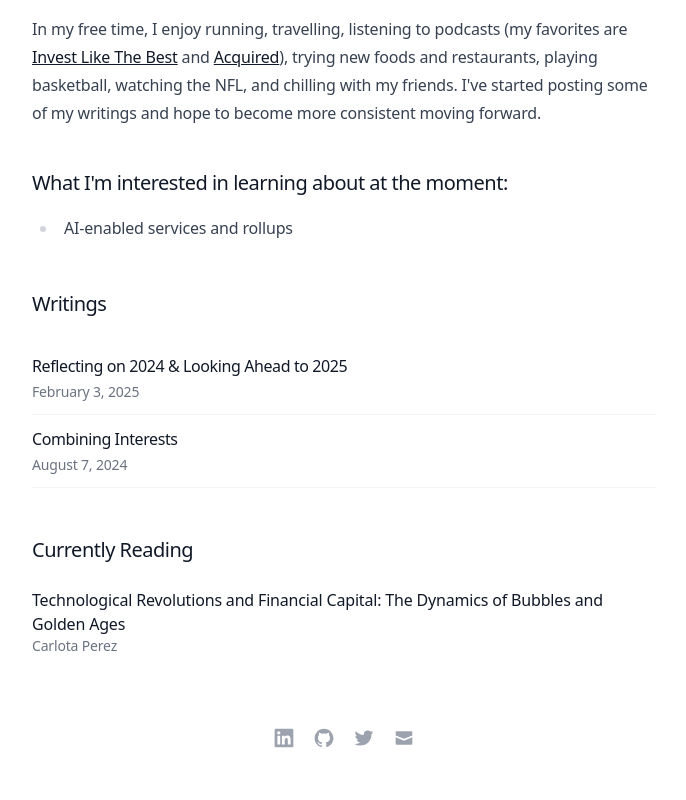
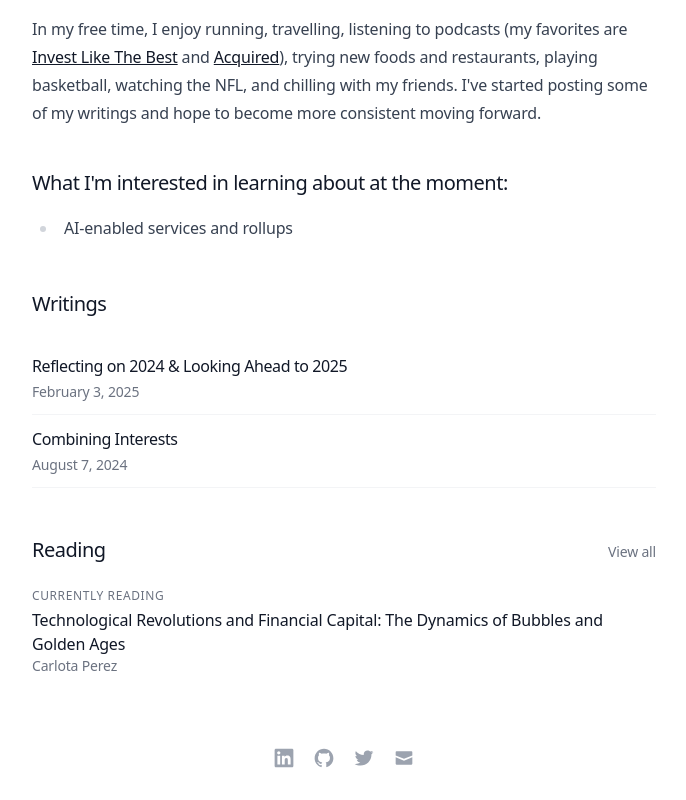
Before and after one commit to arifaulakh/personal-website, a Next.js app: page / in a window 1280 px wide. Shown: the part 481-1281 px from the top of the page, without its empty margins (296-982 px from the left). Built offline with nearby package versions, Linux system fonts and the light colour scheme.

Commit message:
Clarify homepage reading section

```diff
--- a/app/page.tsx
+++ b/app/page.tsx
@@ -49,17 +49,24 @@ const HomePage = () => {
 
             {currentlyReading.length > 0 && (
                 <>
-                    <div className="mt-12 mb-6">
-                        <Link href="/reading">
-                            <h2 className="text-xl font-medium text-gray-900 dark:text-gray-100 hover:text-gray-600 dark:hover:text-gray-400 transition-colors duration-200">
-                                Currently Reading
-                            </h2>
+                    <div className="mt-12 mb-6 flex items-baseline justify-between gap-4">
+                        <h2 className="text-xl font-medium text-gray-900 dark:text-gray-100">
+                            Reading
+                        </h2>
+                        <Link
+                            href="/reading"
+                            className="text-sm text-gray-500 dark:text-gray-400 hover:text-gray-900 dark:hover:text-gray-100 transition-colors duration-200"
+                        >
+                            View all
                         </Link>
                     </div>
 
                     <div className="space-y-3">
                         {currentlyReading.map((book) => (
                             <div key={`${book.title}-${book.author}`}>
+                                <p className="mb-1 text-xs font-medium text-gray-500 dark:text-gray-400 uppercase tracking-wider">
+                                    Currently reading
+                                </p>
                                 <p className="text-gray-900 dark:text-gray-100">
                                     {book.title}
                                 </p>
```
